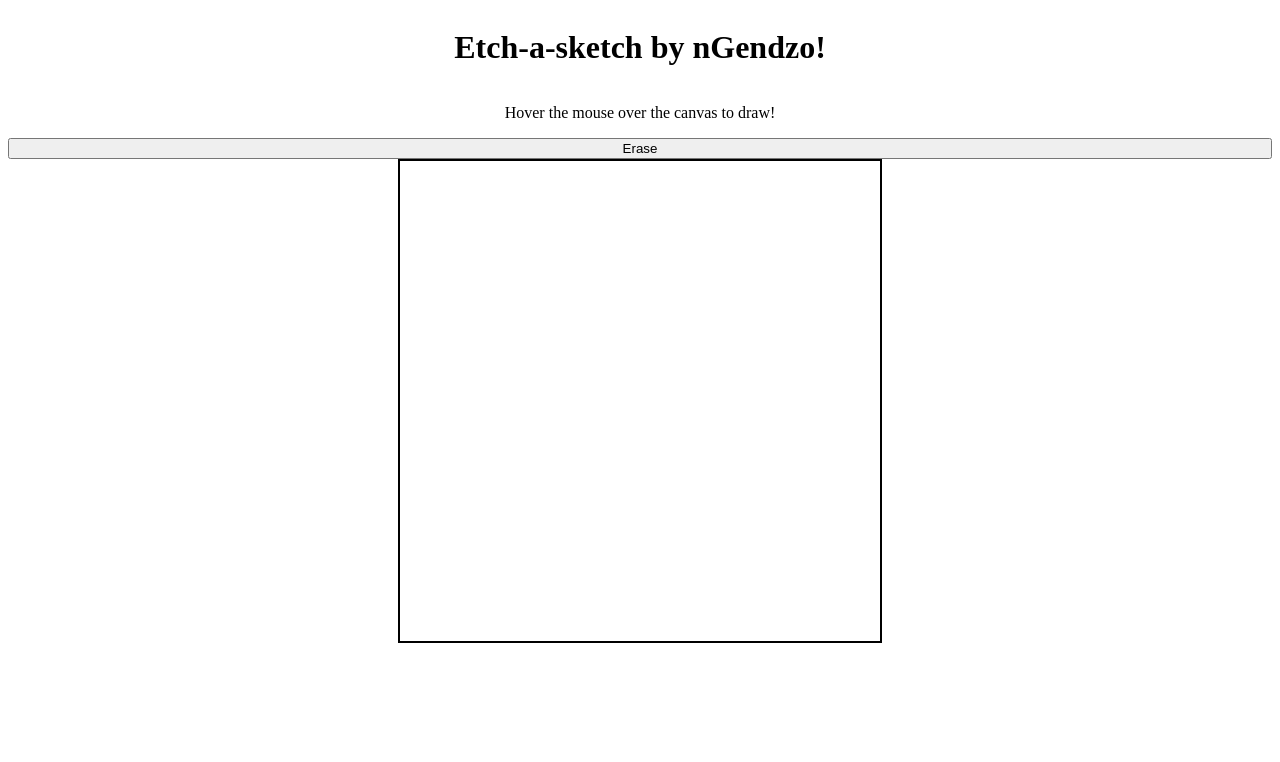
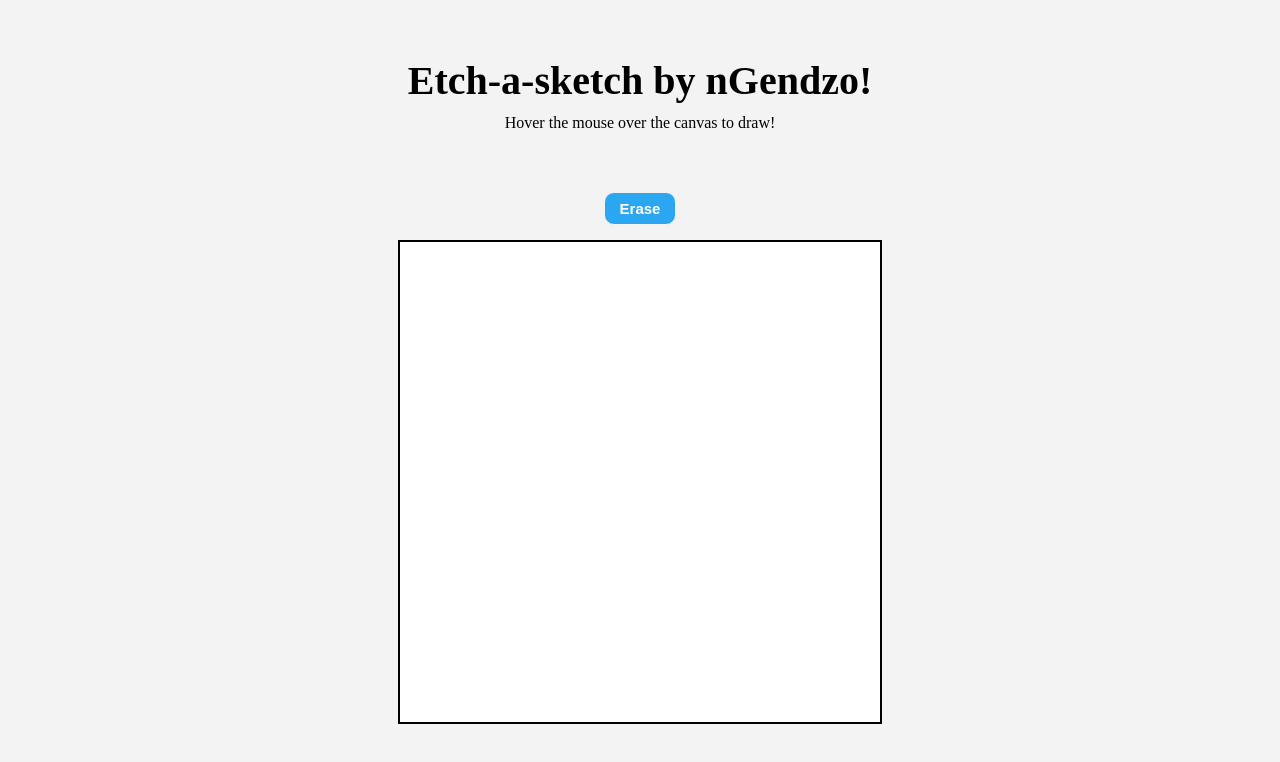
Before and after one commit to nGendzo/etch-a-sketch, a plain HTML site: page index.html in a window 1280 px wide. Drawn offline with Linux system fonts and the light colour scheme.

Commit message:
Finish project style

```diff
--- a/style.css
+++ b/style.css
@@ -3,10 +3,38 @@ body {
     flex-direction: column;
     justify-content: center;
     text-align: center;
+    margin: auto;
+    margin-top: 30px;
+    background-color: rgb(243, 243, 243);
+}
+#header {
+    font-weight: bold;
+    font-size: 40px;
+    margin-bottom: 10px;
 }
 
-#ask-size-button {
-margin: auto;
+#sub-text {
+    margin: 0;
+}
+
+#erase-button {
+    margin: auto;
+    margin-top: 60px;
+    margin-bottom: 15px;
+    padding: 7px 15px;
+    color: white;
+    background-color: rgb(42, 167, 240);
+    border: 1px solid rgb(243, 243, 243);
+    border-radius: 10px;
+    font-weight: bold;
+    font-size: 15px;
+    transition: all 0.2s;
+}
+
+#erase-button:hover {
+    background-color: white;
+    color: rgb(42, 167, 240);
+    border: 1px solid rgb(42, 167, 240);
 }
 
 .grid-container {
```
